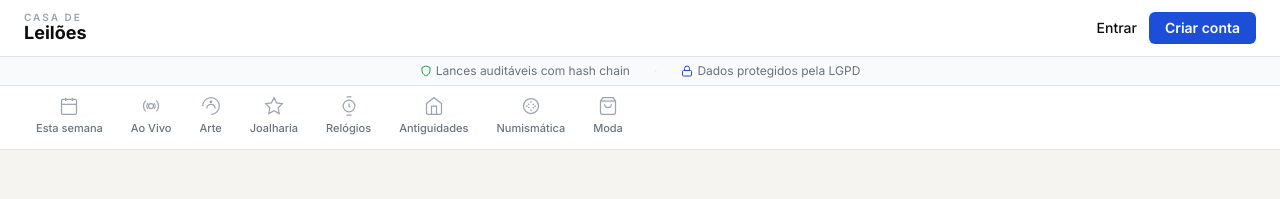
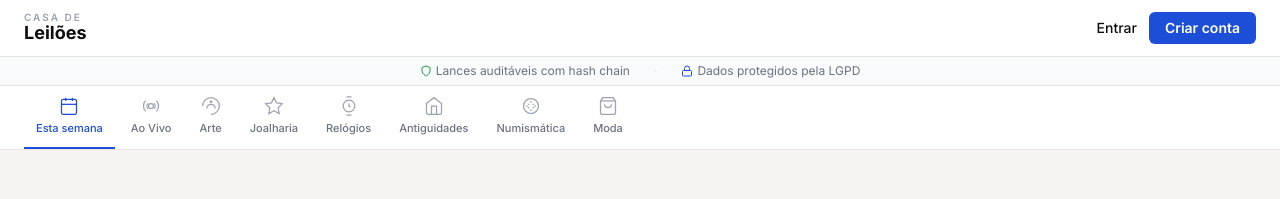
Before and after one commit to Casa-de-Leiloes/frontend, a React (Vite) app: page /wallet in a window 1280 px wide. Shown: the top 199 px of the page. Built offline with nearby package versions, Linux system fonts and the light colour scheme; no server answers; a web font is replaced by a local one.

Commit message:
fix: Esta semana always active as default tab

```diff
--- a/src/components/TopNav.tsx
+++ b/src/components/TopNav.tsx
@@ -104,7 +104,12 @@ export function TopNav() {
 		navigate("/login");
 	}
 
-	const activeCat = location.pathname === "/" && !location.search ? CATEGORIES[0] : null;
+	const activeCatHref = location.pathname === "/" && location.search
+		? `/?${location.search.replace(/^\?/, "")}`
+		: location.pathname === "/"
+			? "/"
+			: null;
+	const activeCat = CATEGORIES.find((c) => c.href === (activeCatHref ?? "/")) ?? CATEGORIES[0];
 
 	return (
 		<header className="fixed top-0 inset-x-0 z-30 bg-white" style={{ borderBottom: "1px solid #E4E4E2" }}>
@@ -199,7 +204,7 @@ export function TopNav() {
 			<div className="max-w-7xl mx-auto px-6 overflow-x-auto" style={{ scrollbarWidth: "none" }}>
 				<div className="flex items-stretch gap-1">
 					{CATEGORIES.map((cat) => {
-						const isActive = activeCat?.label === cat.label;
+						const isActive = activeCat.label === cat.label;
 						return (
 							<Link
 								key={cat.label}
```
